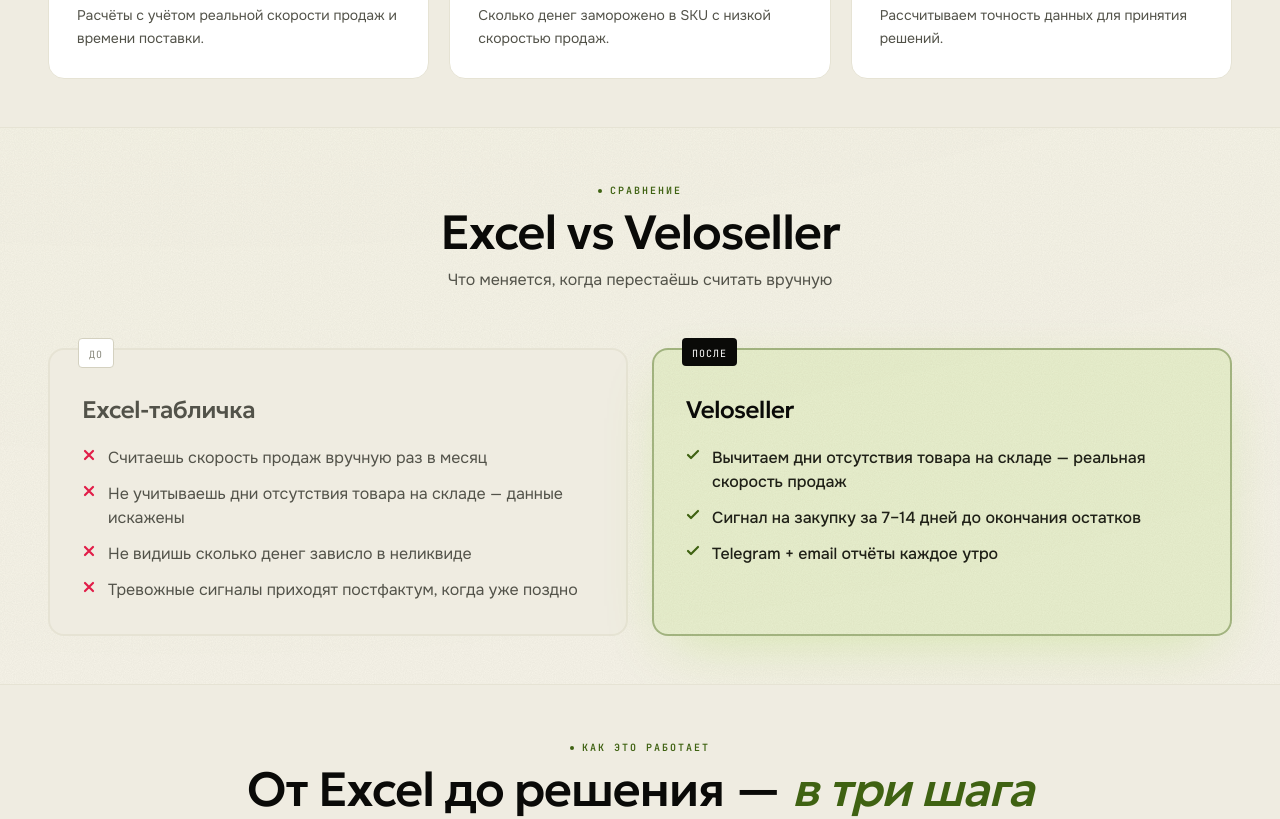
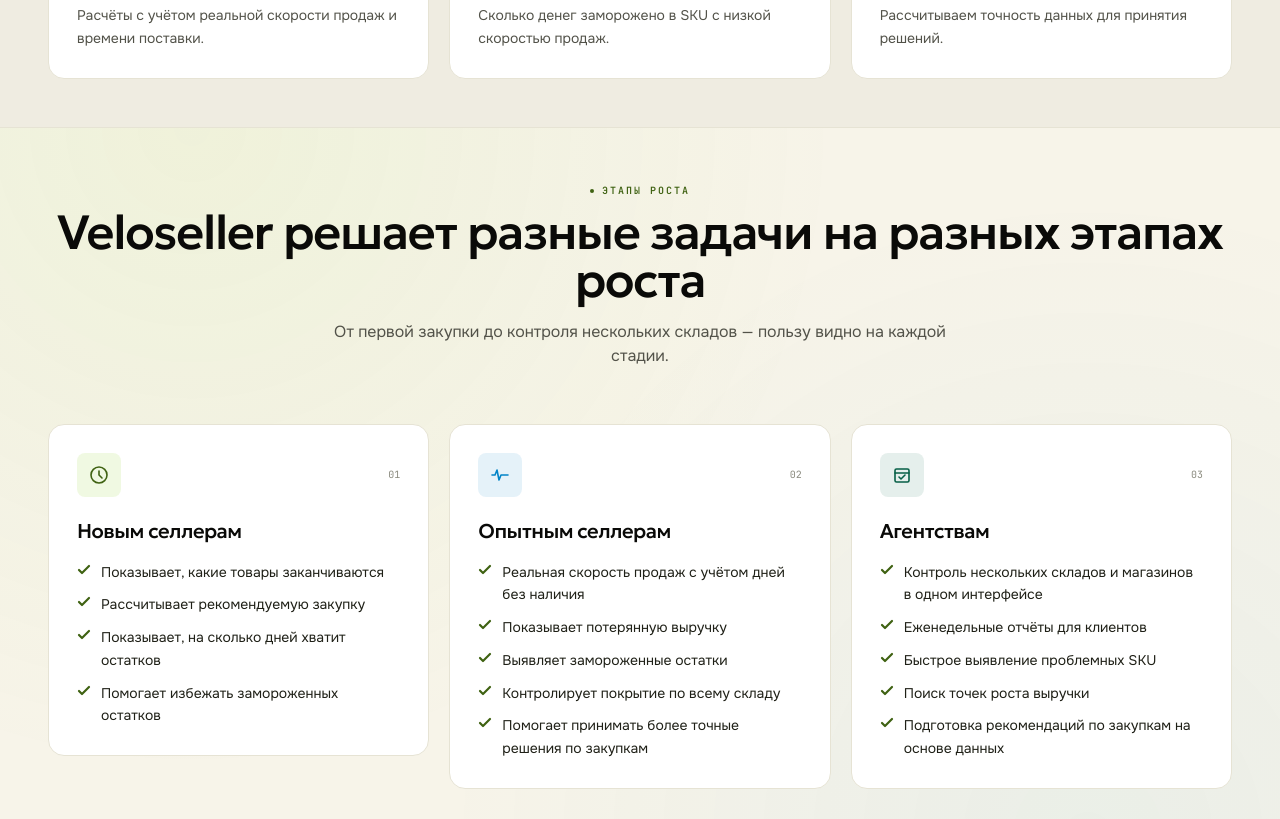
Before and after one commit to igor1000rr/Veloseller-, a Next.js app in the folder apps/web/: page / in a window 1280 px wide. Shown: the part 2900-3719 px from the top of the page. Built offline with nearby package versions, Linux system fonts and the light colour scheme; no server answers.

Commit message:
Лендинг: подключён LandingSegments в page.tsx (правка 10 #9)
Рендер новой секции между LandingFeatures и LandingStory.

```diff
--- a/apps/web/app/page.tsx
+++ b/apps/web/app/page.tsx
@@ -6,6 +6,7 @@
 import LandingHero from "./_landing/Hero";
 import LandingShowcase from "./_landing/Showcase";
 import LandingFeatures from "./_landing/Features";
+import LandingSegments from "./_landing/Segments";
 import LandingStory from "./_landing/Story";
 import LandingBottom from "./_landing/Bottom";
 import LandingFooter from "./_landing/Footer";
@@ -15,7 +16,7 @@
 // вместо "Войти", и наоборот.
 //
 // Разметка и контент разнесены по app/_landing/* (Header/Hero/Showcase/Features/
-// Story/Bottom/Footer + data/seo/ui): монолит 42КБ не пролезал в MCP-пуш,
+// Segments/Story/Bottom/Footer + data/seo/ui): монолит 42КБ не пролезал в MCP-пуш,
 // плюс секции теперь правятся независимо. Строки — словарь landing (ru 1:1 / en).
 export const dynamic = "force-dynamic";
 export const revalidate = 0;
@@ -50,6 +51,7 @@
       <LandingHero isAuthed={isAuthed} />
       <LandingShowcase />
       <LandingFeatures />
+      <LandingSegments />
       <LandingStory />
       <LandingBottom isAuthed={isAuthed} />
       <LandingFooter isAuthed={isAuthed} />
```
